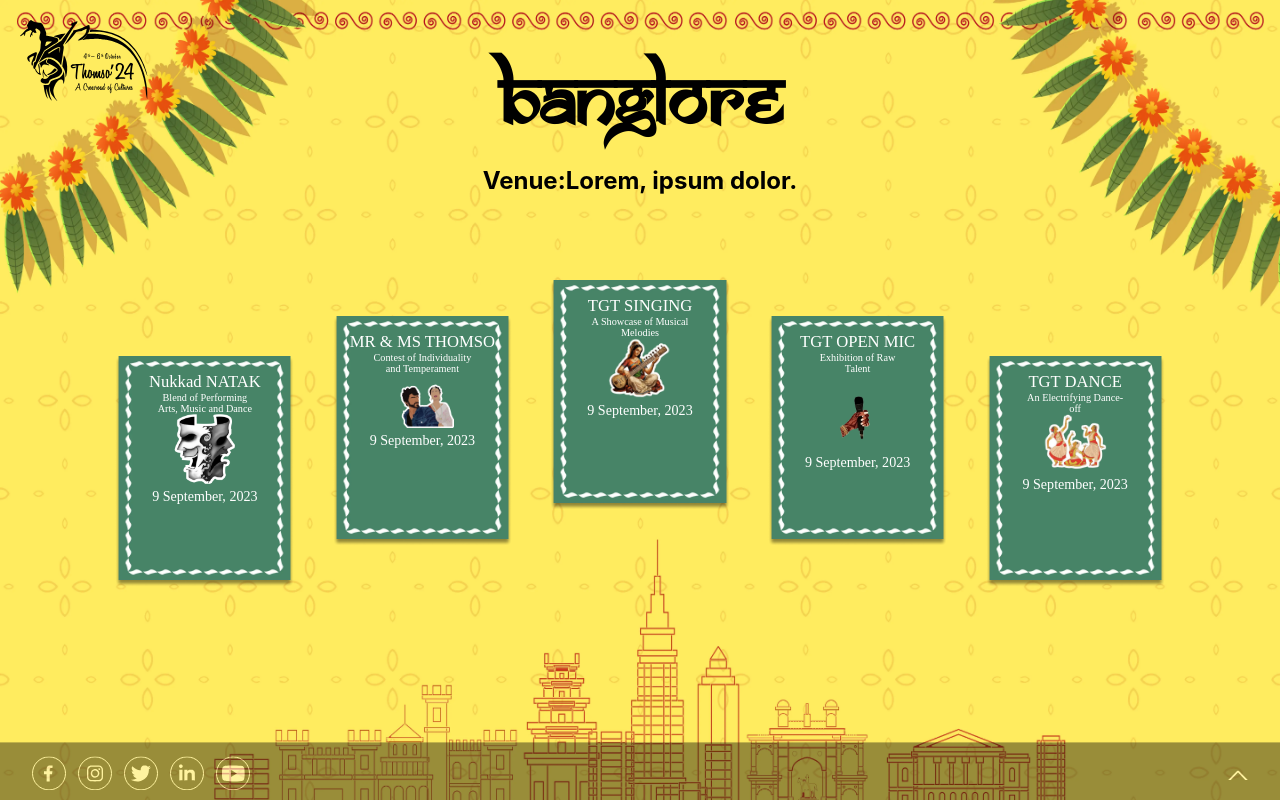
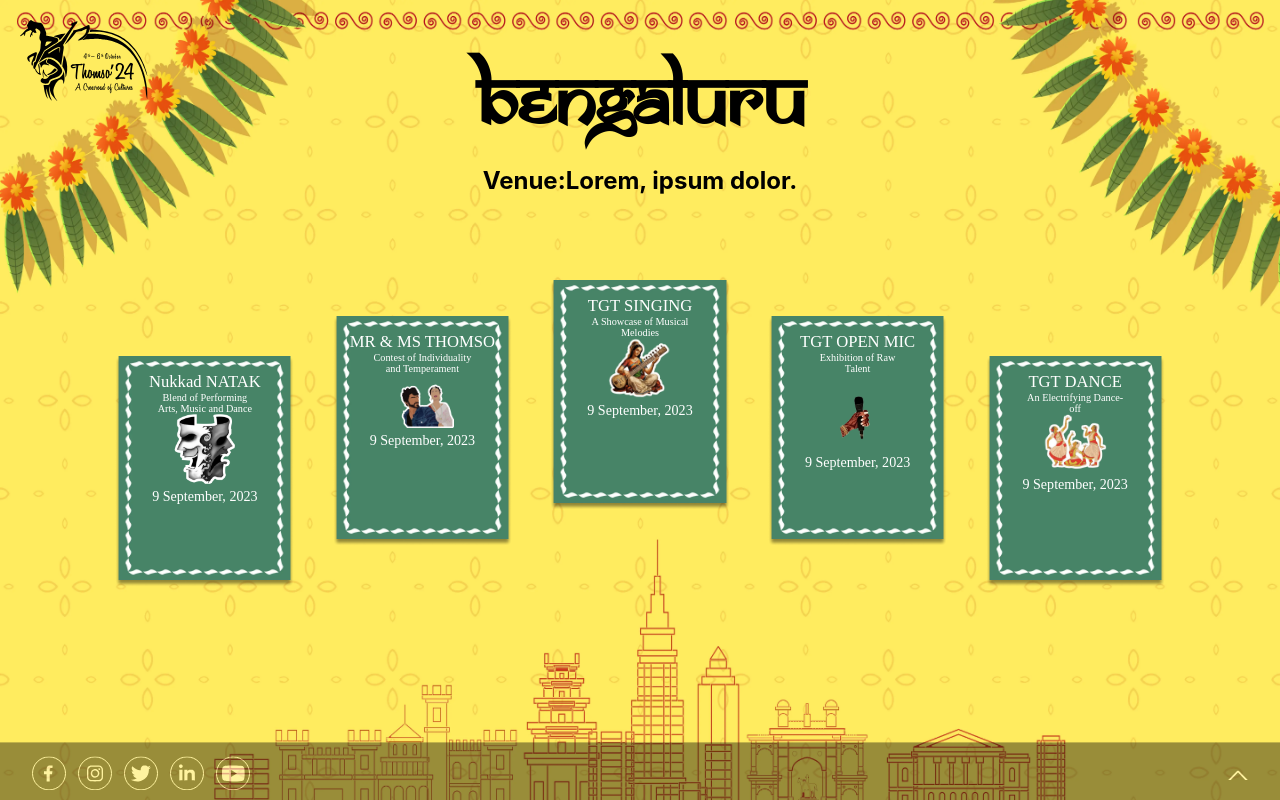
Before and after one commit to DearRaj9922/Zonals-24, a React (Create React App) app: page /banglore in a window 1280 px wide. Built offline with nearby package versions, Linux system fonts and the light colour scheme; the HTML template or start-up script is replaced by a standard one; a web font is replaced by a local one.

Commit message:
bengaluru

```diff
--- a/src/components/Footer/Footer.js
+++ b/src/components/Footer/Footer.js
@@ -101,7 +101,7 @@ const location=useLocation();
                 </li>
                 <li className="nav-item">
                   {/* <a className="nav-link" href="#">Bangalore</a> */}
-                  <Link className="nav-link" style={location.pathname==="/banglore"?style2:style3} to="/banglore">Banglore</Link>
+                  <Link className="nav-link" style={location.pathname==="/banglore"?style2:style3} to="/banglore">Bengaluru</Link>
                 </li>
               </ul>
             </div>
--- a/src/components/Home/home.js
+++ b/src/components/Home/home.js
@@ -164,7 +164,7 @@ const navigate=useNavigate();
             // onMouseLeave={handleBangloreLeave}
             onClick={()=>navigate('/banglore')}
           >
-            Banglore
+            Bengaluru
           </button>
         </div>
       </div>
--- a/src/components/Register/banglore/banglorereg.js
+++ b/src/components/Register/banglore/banglorereg.js
@@ -14,7 +14,7 @@ const BangaloreReg = () => {
           <img src={thomsologo} onClick={()=>navigate('/')} className="thomso-img" alt="tho-logo" />
         </div>
         <div className="textdiv-bang">
-          <h1 className='bang-title bang-reg-title'>Bangalore</h1>
+          <h1 className='bang-title bang-reg-title'>Bengaluru</h1>
           <h3 className='venue reg-text reg-text-bang'>Registration</h3>
 
           <div className='Reg-box'>
--- a/src/components/pages/banglore/banglore.js
+++ b/src/components/pages/banglore/banglore.js
@@ -73,7 +73,7 @@ export default function Banglore() {
         <img src={logoBlack} onClick={()=>navigate('/')} className='logo' alt="logo-black"/>
       </div>
       <div className="textdiv-bang">
-        <h1 className='bang-title'>Banglore</h1>
+        <h1 className='bang-title'>Bengaluru</h1>
         <h3 className='venue-bang'>Venue:Lorem, ipsum dolor.</h3>
       </div>
       <div className="cards-bang">
```
